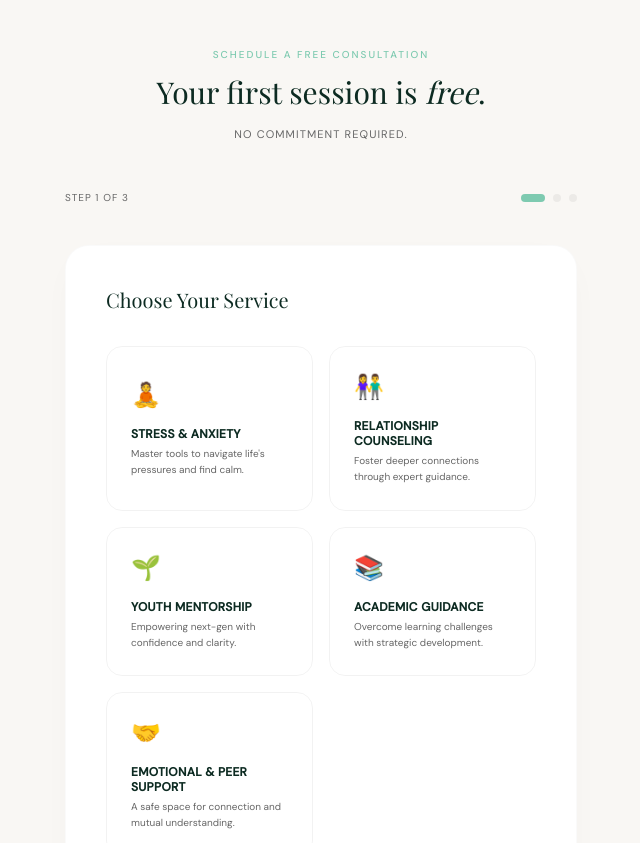
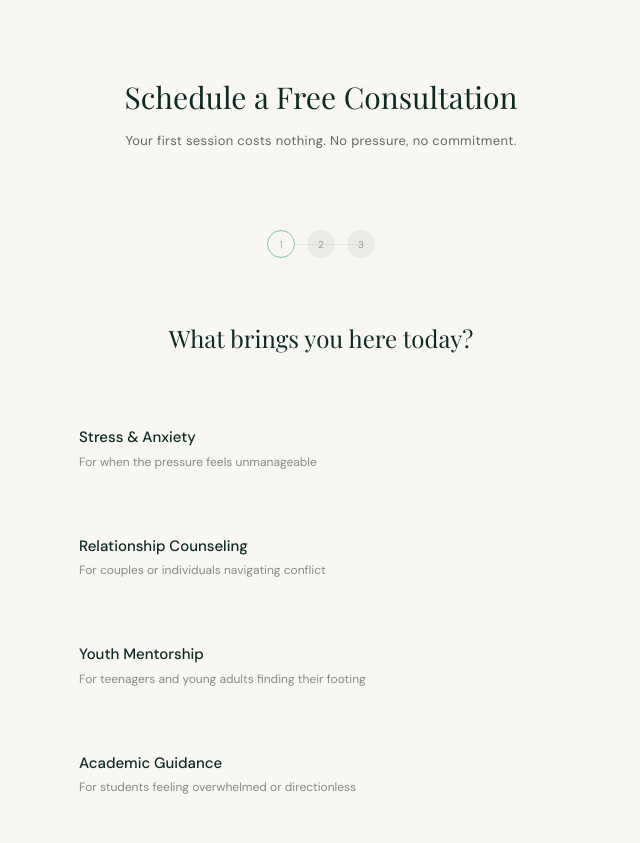
Before and after one commit to Manukyalo/HOPE-COUNSELING-SUPPORT-SERVICES, a Next.js app: page / in a window 1280 px wide. Shown: the part 4540-5383 px from the top of the page, without its empty margins (319-959 px from the left). Built offline with nearby package versions, Linux system fonts and the light colour scheme.

Commit message:
Complete boutique rework of the booking flow

```diff
--- a/src/components/BookingFlow.tsx
+++ b/src/components/BookingFlow.tsx
@@ -1,36 +1,29 @@
 "use client";
 
-import { useState, useMemo, useEffect } from "react";
+import { useState, useMemo } from "react";
 import { motion, AnimatePresence } from "framer-motion";
 
 const services = [
-  { id: "stress-anxiety-management", name: "Stress & Anxiety", icon: "🧘", desc: "Master tools to navigate life's pressures and find calm." },
-  { id: "relationship-counseling", name: "Relationship Counseling", icon: "👫", desc: "Foster deeper connections through expert guidance." },
-  { id: "youth-mentorship", name: "Youth Mentorship", icon: "🌱", desc: "Empowering next-gen with confidence and clarity." },
-  { id: "academic-guidance", name: "Academic Guidance", icon: "📚", desc: "Overcome learning challenges with strategic development." },
-  { id: "emotional-peer-support", name: "Emotional & Peer Support", icon: "🤝", desc: "A safe space for connection and mutual understanding." },
+  { id: "stress", name: "Stress & Anxiety", sub: "For when the pressure feels unmanageable" },
+  { id: "relationship", name: "Relationship Counseling", sub: "For couples or individuals navigating conflict" },
+  { id: "youth", name: "Youth Mentorship", sub: "For teenagers and young adults finding their footing" },
+  { id: "academic", name: "Academic Guidance", sub: "For students feeling overwhelmed or directionless" },
+  { id: "emotional", name: "Emotional Support", sub: "For those who just need to be heard" },
 ];
 
-const timePeriods = [
-  { id: "Morning", label: "Morning (8am–12pm)" },
-  { id: "Afternoon", label: "Afternoon (12pm–5pm)" },
-  { id: "Evening", label: "Evening (5pm–8pm)" },
-];
+const timeRefs = ["Morning", "Afternoon", "Evening"];
 
 export default function BookingFlow() {
   const [step, setStep] = useState(1);
   const [selectedService, setSelectedService] = useState<string | null>(null);
   const [selectedDate, setSelectedDate] = useState<string | null>(null);
-  const [selectedPeriod, setSelectedPeriod] = useState<string | null>(null);
+  const [selectedTime, setSelectedTime] = useState<string | null>(null);
   const [formData, setFormData] = useState({
     name: "",
     email: "",
     phone: "",
     agreed: false,
   });
-
-  const nextStep = () => setStep((s) => Math.min(s + 1, 3));
-  const prevStep = () => setStep((s) => Math.max(s - 1, 1));
 
   const days = useMemo(() => {
     const d = [];
@@ -39,98 +32,102 @@ export default function BookingFlow() {
       const date = new Date(now);
       date.setDate(now.getDate() + i);
       d.push({
-        full: date.toLocaleDateString("en-US", { weekday: "long", month: "long", day: "numeric" }),
+        label: date.toLocaleDateString("en-US", { weekday: "long", month: "long", day: "numeric" }),
         short: date.toLocaleDateString("en-US", { weekday: "short" }),
         num: date.getDate(),
         isToday: i === 0,
+        isPast: false, // Simple logic for current week strip
       });
     }
     return d;
   }, []);
 
   const handleWhatsApp = () => {
-    const serviceName = services.find(s => s.id === selectedService)?.name;
-    const baseUrl = "https://wa.me/254701279231";
-    const text = `Hello, I'd like to book a ${serviceName} session on ${selectedDate} (${selectedPeriod}). My name is ${formData.name}.`;
-    window.open(`${baseUrl}?text=${encodeURIComponent(text)}`, "_blank");
+    const sName = services.find(s => s.id === selectedService)?.name;
+    const text = `Hello, I'd like to book a ${sName} session on ${selectedDate} (${selectedTime}). My name is ${formData.name}.`;
+    window.open(`https://wa.me/254701279231?text=${encodeURIComponent(text)}`, "_blank");
   };
 
   return (
-    <section id="book" className="py-20 md:py-32 bg-[#f9f7f4]">
-      <div className="container mx-auto px-6 max-w-[560px]">
-        <div className="text-center mb-12">
-          <span className="font-sans text-[10px] uppercase tracking-[0.2em] text-[#7ecab0] mb-3 block font-medium">
+    <section id="book" className="py-24 md:py-40 bg-[#f9f7f4]">
+      <div className="container mx-auto px-6 max-w-[580px]">
+
+        {/* Header */}
+        <div className="text-center mb-20">
+          <h2 className="font-playfair text-3xl text-[#0d2b22] mb-4">
             Schedule a Free Consultation
-          </span>
-          <h2 className="font-playfair text-3xl text-[#0d2b22] mb-4">
-            Your first session is <span className="italic">free</span>.
           </h2>
-          <p className="font-sans text-[11px] text-[#666] uppercase tracking-widest">
-            No commitment required.
+          <p className="font-sans text-[13px] text-[#666] tracking-wide">
+            Your first session costs nothing. No pressure, no commitment.
           </p>
         </div>
 
-        {/* Progress Display */}
-        <div className="mb-10">
-          <div className="flex justify-between items-center mb-6">
-            <span className="font-sans text-[10px] uppercase tracking-widest text-[#666]">
-              Step {step} of 3
-            </span>
-            <div className="flex gap-2">
+        {/* Minimalist Progress Indicator */}
+        <div className="flex justify-center items-center gap-3 mb-16 relative">
+          <div className="absolute h-[1px] bg-black/[0.06] w-24 z-0" />
           {[1, 2, 3].map((i) => (
             <div
               key={i}
-                  className={`w-2 h-2 rounded-full transition-all duration-300 ${
-                    step === i ? "bg-[#7ecab0] w-6" : step > i ? "bg-[#7ecab0]" : "bg-black/[0.05]"
+              className={`w-7 h-7 rounded-full flex items-center justify-center text-[10px] font-sans transition-all duration-500 z-10 relative ${
+                step === i
+                  ? "border border-[#7ecab0] text-[#7ecab0] bg-[#f9f7f4]"
+                  : step > i
+                  ? "bg-[#7ecab0] text-white"
+                  : "bg-black/[0.05] text-[#999]"
               }`}
-                />
+            >
+              {i}
+            </div>
           ))}
         </div>
-          </div>
-        </div>
 
-        <div className="bg-white rounded-[24px] shadow-[0_10px_40px_-15px_rgba(0,0,0,0.05)] border border-black/[0.02] overflow-hidden">
-          <AnimatePresence mode="wait">
+        {/* Form Content */}
+        <div className="relative min-h-[460px]">
+          <AnimatePresence mode="wait" initial={false}>
             {step === 1 && (
               <motion.div
                 key="step1"
-                initial={{ opacity: 0, x: 10 }}
+                initial={{ opacity: 0, x: 20 }}
                 animate={{ opacity: 1, x: 0 }}
-                exit={{ opacity: 0, x: -10 }}
-                transition={{ duration: 0.3 }}
-                className="p-8 md:p-10"
+                exit={{ opacity: 0, x: -20 }}
+                transition={{ duration: 0.28, ease: "easeInOut" }}
+                className="space-y-10"
               >
-                <h3 className="font-playfair text-xl text-[#0d2b22] mb-8">Choose Your Service</h3>
-                <div className="grid grid-cols-1 sm:grid-cols-2 gap-4 mb-10">
+                <h3 className="font-playfair text-2xl text-[#0d2b22] text-center mb-12">
+                  What brings you here today?
+                </h3>
+                <div className="space-y-4">
                   {services.map((s) => (
                     <button
                       key={s.id}
                       onClick={() => setSelectedService(s.id)}
-                      className={`p-6 rounded-2xl border text-left transition-all duration-300 group ${
+                      className={`w-full p-6 text-left transition-all duration-300 relative overflow-hidden group ${
                         selectedService === s.id
-                          ? "border-[#7ecab0] bg-[#7ecab0]/5"
-                          : "border-black/[0.05] hover:border-[#7ecab0]/40"
+                          ? "bg-[#f5f2ec]"
+                          : "hover:bg-[#f5f2ec]/50"
                       }`}
                     >
-                      <span className="text-2xl mb-4 block">{s.icon}</span>
-                      <p className="font-sans text-xs font-semibold text-[#0d2b22] uppercase tracking-wide mb-1 leading-tight">
+                      {selectedService === s.id && (
+                        <div className="absolute left-0 top-0 bottom-0 w-[3px] bg-[#7ecab0]" />
+                      )}
+                      <p className="font-sans text-[15px] font-medium text-[#0d2b22] mb-1">
                         {s.name}
                       </p>
-                      <p className="font-sans text-[10px] text-[#666] leading-relaxed">
-                        {s.desc}
+                      <p className="font-sans text-[12px] text-[#888]">
+                        {s.sub}
                       </p>
                     </button>
                   ))}
                 </div>
                 {selectedService && (
-                  <motion.button
-                    initial={{ opacity: 0, y: 10 }}
-                    animate={{ opacity: 1, y: 0 }}
-                    onClick={nextStep}
-                    className="w-full h-12 bg-[#0d2b22] text-[#7ecab0] rounded-[12px] font-sans font-medium uppercase tracking-widest text-[10px] transition-all hover:bg-[#1a4a38]"
+                  <div className="pt-8 text-center">
+                    <button
+                      onClick={() => setStep(2)}
+                      className="px-10 py-3.5 bg-[#0d2b22] text-[#7ecab0] rounded-full font-sans text-[11px] uppercase tracking-widest font-medium transition-all hover:bg-[#1a4a38]"
                     >
-                    Next Step →
-                  </motion.button>
+                      Continue
+                    </button>
+                  </div>
                 )}
               </motion.div>
             )}
@@ -138,62 +135,66 @@ export default function BookingFlow() {
             {step === 2 && (
               <motion.div
                 key="step2"
-                initial={{ opacity: 0, x: 10 }}
+                initial={{ opacity: 0, x: 20 }}
                 animate={{ opacity: 1, x: 0 }}
-                exit={{ opacity: 0, x: -10 }}
-                transition={{ duration: 0.3 }}
-                className="p-8 md:p-10"
+                exit={{ opacity: 0, x: -20 }}
+                transition={{ duration: 0.28, ease: "easeInOut" }}
+                className="space-y-12"
               >
-                <h3 className="font-playfair text-xl text-[#0d2b22] mb-8">Pick a Date & Time</h3>
+                <h3 className="font-playfair text-2xl text-[#0d2b22] text-center mb-12">
+                  When works for you?
+                </h3>
 
-                <div className="flex gap-2 overflow-x-auto pb-6 mb-8 scrollbar-hide">
+                {/* Date Strip */}
+                <div className="flex justify-between items-center gap-1 overflow-x-auto pb-4 scrollbar-hide">
                   {days.map((d) => (
                     <button
-                      key={d.full}
-                      onClick={() => setSelectedDate(d.full)}
-                      className={`flex-shrink-0 w-14 h-18 rounded-xl border flex flex-col items-center justify-center transition-all ${
-                        selectedDate === d.full
-                          ? "border-[#7ecab0] bg-[#0d2b22] text-[#7ecab0]"
-                          : "border-black/[0.05] bg-white text-[#666]"
+                      key={d.label}
+                      onClick={() => setSelectedDate(d.label)}
+                      className={`flex-shrink-0 w-12 h-16 rounded-full flex flex-col items-center justify-center transition-all ${
+                        selectedDate === d.label
+                          ? "bg-[#0d2b22] text-[#7ecab0]"
+                          : d.isToday
+                          ? "bg-[#7ecab0]/10 text-[#7ecab0]"
+                          : "bg-transparent text-[#999] hover:bg-black/[0.02]"
                       }`}
                     >
-                      <span className="text-[9px] uppercase font-medium mb-1">{d.short}</span>
-                      <span className="text-base font-playfair font-bold">{d.num}</span>
-                      {d.isToday && <div className="w-1 h-1 bg-[#7ecab0] rounded-full mt-1" />}
+                      <span className="text-[10px] uppercase font-sans mb-1">{d.short}</span>
+                      <span className="text-[15px] font-playfair font-bold">{d.num}</span>
                     </button>
                   ))}
                 </div>
 
-                <div className="space-y-3 mb-10">
-                  {timePeriods.map((p) => (
+                {/* Time Buttons */}
+                <div className="flex justify-center gap-8 py-8 border-y border-black/[0.03]">
+                  {timeRefs.map((t) => (
                     <button
-                      key={p.id}
-                      onClick={() => setSelectedPeriod(p.label)}
-                      className={`w-full py-4 px-6 rounded-xl border font-sans text-xs transition-all text-left flex justify-between items-center ${
-                        selectedPeriod === p.label
-                          ? "border-[#7ecab0] bg-[#7ecab0]/10 text-[#0d2b22] font-medium"
-                          : "border-black/[0.05] hover:border-[#7ecab0]/40 text-[#666]"
+                      key={t}
+                      onClick={() => setSelectedTime(t)}
+                      className={`font-sans text-[14px] transition-all py-1 px-4 rounded-md ${
+                        selectedTime === t
+                          ? "bg-[#0d2b22] text-white"
+                          : "text-[#888] hover:text-[#0d2b22]"
                       }`}
                     >
-                      {p.label}
-                      {selectedPeriod === p.label && <div className="w-2 h-2 bg-[#7ecab0] rounded-full" />}
+                      {t}
                     </button>
                   ))}
                 </div>
 
-                <div className="flex gap-3">
+                <div className="flex justify-center gap-4 pt-4">
                   <button
-                    onClick={prevStep}
-                    className="flex-1 h-12 border border-black/10 rounded-[12px] font-sans text-[10px] uppercase tracking-widest text-[#666] hover:bg-black/[0.02]"
+                    onClick={() => setStep(1)}
+                    className="px-8 py-3 bg-[#0d2b22] text-[#7ecab0] rounded-full font-sans text-[11px] uppercase tracking-widest font-medium transition-all"
                   >
-                    ← Back
+                    Back
                   </button>
                   <button
-                    disabled={!selectedDate || !selectedPeriod}
-                    onClick={nextStep}
-                    className="flex-[2] h-12 bg-[#0d2b22] text-[#7ecab0] rounded-[12px] font-sans font-medium uppercase tracking-widest text-[10px] disabled:opacity-30 transition-all"
+                    disabled={!selectedDate || !selectedTime}
+                    onClick={() => setStep(3)}
+                    className="px-10 py-3.5 bg-[#0d2b22] text-[#7ecab0] rounded-full font-sans text-[11px] uppercase tracking-widest font-medium transition-all disabled:opacity-20"
                   >
-                    Next →
+                    Continue
                   </button>
                 </div>
               </motion.div>
@@ -202,78 +203,90 @@ export default function BookingFlow() {
             {step === 3 && (
               <motion.div
                 key="step3"
-                initial={{ opacity: 0, x: 10 }}
+                initial={{ opacity: 0, x: 20 }}
                 animate={{ opacity: 1, x: 0 }}
-                exit={{ opacity: 0, x: -10 }}
-                transition={{ duration: 0.3 }}
-                className="p-8 md:p-10"
+                exit={{ opacity: 0, x: -20 }}
+                transition={{ duration: 0.28, ease: "easeInOut" }}
+                className="space-y-10"
               >
-                <h3 className="font-playfair text-xl text-[#0d2b22] mb-8">Your Details</h3>
+                <h3 className="font-playfair text-2xl text-[#0d2b22] text-center mb-12">
+                  Almost there
+                </h3>
 
-                <div className="space-y-4 mb-8 text-left">
-                  <div className="space-y-1.5">
-                    <label className="font-sans text-[9px] uppercase tracking-widest text-[#666] ml-1">Full Name</label>
+                <div className="space-y-6">
+                  <div className="space-y-2">
+                    <label className="font-sans text-[11px] text-[#999] uppercase tracking-widest ml-1">Full Name</label>
                     <input
                       type="text"
-                      className="w-full h-12 px-5 bg-[#f9f7f4] border border-black/[0.05] rounded-xl font-sans text-sm focus:border-[#7ecab0] outline-none transition-all placeholder:text-[#ccc]"
+                      className="w-full h-12 bg-white border-b border-black/[0.08] px-0 font-sans text-[15px] focus:border-[#7ecab0] outline-none transition-all placeholder:text-[#ddd]"
                       placeholder="Jane Doe"
                       value={formData.name}
                       onChange={(e) => setFormData({ ...formData, name: e.target.value })}
                     />
                   </div>
-                  <div className="space-y-1.5">
-                    <label className="font-sans text-[9px] uppercase tracking-widest text-[#666] ml-1">Email Address</label>
+                  <div className="space-y-2">
+                    <label className="font-sans text-[11px] text-[#999] uppercase tracking-widest ml-1">Email Address</label>
                     <input
                       type="email"
-                      className="w-full h-12 px-5 bg-[#f9f7f4] border border-black/[0.05] rounded-xl font-sans text-sm focus:border-[#7ecab0] outline-none transition-all placeholder:text-[#ccc]"
+                      className="w-full h-12 bg-white border-b border-black/[0.08] px-0 font-sans text-[15px] focus:border-[#7ecab0] outline-none transition-all placeholder:text-[#ddd]"
                       placeholder="jane@example.com"
                       value={formData.email}
                       onChange={(e) => setFormData({ ...formData, email: e.target.value })}
                     />
                   </div>
-                  <div className="space-y-1.5">
-                    <label className="font-sans text-[9px] uppercase tracking-widest text-[#666] ml-1">Phone Number</label>
+                  <div className="space-y-2">
+                    <label className="font-sans text-[11px] text-[#999] uppercase tracking-widest ml-1">Phone Number</label>
+                    <div className="flex items-center border-b border-black/[0.08] focus-within:border-[#7ecab0] transition-all">
+                      <span className="font-sans text-[15px] text-[#0d2b22] pr-2">+254</span>
                       <input
                         type="tel"
-                      className="w-full h-12 px-5 bg-[#f9f7f4] border border-black/[0.05] rounded-xl font-sans text-sm focus:border-[#7ecab0] outline-none transition-all placeholder:text-[#ccc]"
-                      placeholder="+254 7XX XXX XXX"
+                        className="w-full h-12 bg-transparent px-0 font-sans text-[15px] outline-none transition-all placeholder:text-[#ddd]"
+                        placeholder="7XX XXX XXX"
                         value={formData.phone}
                         onChange={(e) => setFormData({ ...formData, phone: e.target.value })}
                       />
                     </div>
                   </div>
+                </div>
 
-                <div className="mb-10 text-left">
-                  <span className="font-sans text-[9px] uppercase tracking-widest text-[#666] ml-1 mb-2 block">Confidentiality Agreement</span>
-                  <div className="max-h-[120px] overflow-y-scroll p-4 bg-[#f9f7f4] rounded-xl font-sans text-[11px] text-[#888] leading-relaxed mb-4 scrollbar-thin">
-                    All consultations at Hope Counseling are strictly confidential. We adhere to clinical ethical standards to protect your privacy and maintain the highest level of professional boundary. By proceeding, you acknowledge that this is for non-emergency psychological support. If you are in crisis, please contact emergency medical services or visit the nearest hospital. The first session is a free 45-minute consultation to assess needs and alignment.
+                <div className="bg-[#f5f2ec]/50 p-6 rounded-2xl italic font-sans text-xs text-[#888] leading-relaxed">
+                  All consultations at Hope Counseling are strictly confidential. We adhere to clinical ethical standards to protect your privacy. By proceeding, you acknowledge that this is for non-emergency support. The first session is a free 45-minute alignment call.
                 </div>
-                  <label className="flex items-center gap-3 cursor-pointer group">
+
+                <label className="flex items-center gap-3 cursor-pointer select-none group">
+                  <div className={`w-5 h-5 border rounded flex items-center justify-center transition-all ${
+                    formData.agreed ? "bg-[#7ecab0] border-[#7ecab0]" : "border-black/[0.1] bg-white group-hover:border-[#7ecab0]/50"
+                  }`}>
+                    {formData.agreed && (
+                      <svg className="w-3 h-3 text-white" fill="none" viewBox="0 0 24 24" stroke="currentColor" strokeWidth={3}>
+                        <path strokeLinecap="round" strokeLinejoin="round" d="M5 13l4 4L19 7" />
+                      </svg>
+                    )}
+                  </div>
                   <input
                     type="checkbox"
-                      className="w-4 h-4 rounded border-black/10 text-[#7ecab0] focus:ring-[#7ecab0] accent-[#7ecab0]"
+                    className="hidden"
                     checked={formData.agreed}
                     onChange={(e) => setFormData({ ...formData, agreed: e.target.checked })}
                   />
-                    <span className="font-sans text-[11px] text-[#666] group-hover:text-[#0d2b22] transition-colors">
-                      I understand and accept the above terms
+                  <span className="font-sans text-[12px] text-[#666]">
+                    I understand and accept the terms
                   </span>
                 </label>
-                </div>
 
-                <div className="flex gap-3">
+                <div className="flex justify-center gap-4 pt-4">
                   <button
-                    onClick={prevStep}
-                    className="flex-1 h-12 border border-black/10 rounded-[12px] font-sans text-[10px] uppercase tracking-widest text-[#666]"
+                    onClick={() => setStep(2)}
+                    className="px-8 py-3 bg-[#0d2b22] text-[#7ecab0] rounded-full font-sans text-[11px] uppercase tracking-widest font-medium transition-all"
                   >
-                    ← Back
+                    Back
                   </button>
                   <button
                     disabled={!formData.name || !formData.email || !formData.phone || !formData.agreed}
                     onClick={handleWhatsApp}
-                    className="flex-[2] h-12 bg-[#0d2b22] text-[#7ecab0] rounded-[12px] font-sans font-medium uppercase tracking-widest text-[10px] disabled:opacity-30 transition-all shadow-lg shadow-[#0d2b22]/10"
+                    className="px-10 py-3.5 bg-[#0d2b22] text-[#7ecab0] rounded-full font-sans text-[11px] uppercase tracking-widest font-medium shadow-xl shadow-[#0d2b22]/10 transition-all disabled:opacity-20"
                   >
-                    Confirm via WhatsApp
+                    Send to WhatsApp
                   </button>
                 </div>
               </motion.div>
```
Lines whose indentation alone changed are shown as unchanged.
